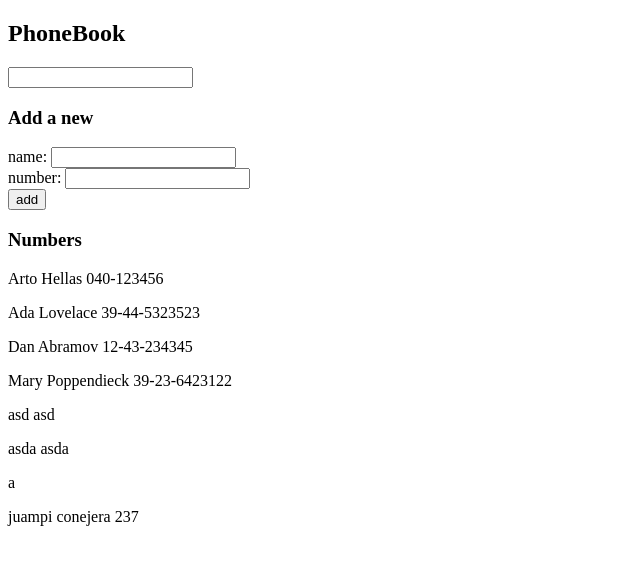
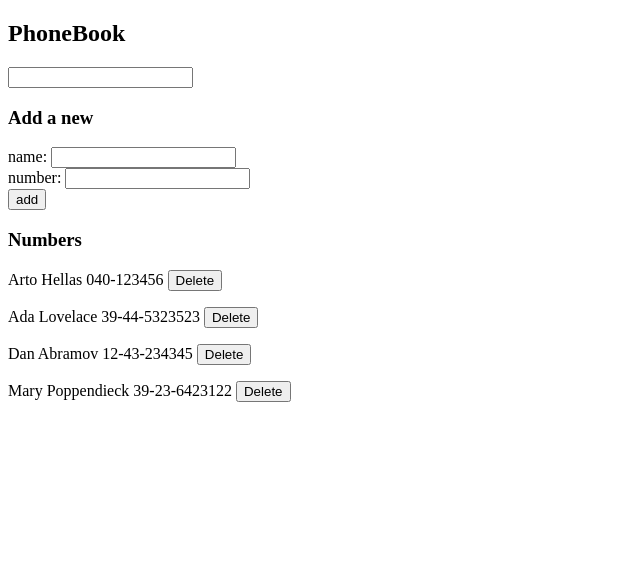
Before and after one commit to JuampiConejera/FullStackOpen, a React (Vite) app in the folder part2/thePhonebook/: page / in a window 1280 px wide. Shown: the top 564 px of the page, without its empty margins (0-640 px from the left). Built offline with nearby package versions, Linux system fonts and the light colour scheme; data requests are answered from the project's data file.

Commit message:
NOT FINISHED 2.14

```diff
--- a/part2/thePhonebook/db.json
+++ b/part2/thePhonebook/db.json
@@ -19,26 +19,6 @@
       "name": "Mary Poppendieck",
       "number": "39-23-6423122",
       "id": "4"
-    },
-    {
-      "id": "77a7",
-      "name": "asd",
-      "number": "asd"
-    },
-    {
-      "id": "7f9c",
-      "name": "asda",
-      "number": "asda"
-    },
-    {
-      "id": "1d84",
-      "name": "a",
-      "number": ""
-    },
-    {
-      "id": "0660",
-      "name": "juampi conejera",
-      "number": "237"
     }
   ]
 }
--- a/part2/thePhonebook/src/App.jsx
+++ b/part2/thePhonebook/src/App.jsx
@@ -19,6 +19,13 @@ const App = () => {
       })
   }, [])
 
+  const handleDelete = (id) => {
+    listService
+      .deletePerson(id)
+      .then(() => {
+      })
+  }
+
   return (
     <div>
       <h2>PhoneBook</h2>
@@ -26,7 +33,7 @@ const App = () => {
       <h3>Add a new</h3>
       <PersonForm newName={newName} setNewName={setNewName} newNumber={newNumber} setNewNumber={setNewNumber} persons={persons} setPersons={setPersons} />
       <h3>Numbers</h3>
-      <Persons persons={persons} filter={filter} />
+      <Persons persons={persons} filter={filter} handleDelete={handleDelete} />
     </div>
   )
 }
--- a/part2/thePhonebook/src/components/List.jsx
+++ b/part2/thePhonebook/src/components/List.jsx
@@ -1,5 +1,10 @@
-export const List = ({ person }) => {
+export const List = ({ person, handleDelete }) => {
+    const deleter = () => {
+        if(window.confirm(`Delete ${person.name}?`)) {
+            handleDelete(person.id)
+        }
+    }
     return (
-            <p>{person.name}    {person.number}</p>
+            <p>{person.name}    {person.number} <button onClick={deleter}>Delete</button></p>
     )
 }
--- a/part2/thePhonebook/src/components/Persons.jsx
+++ b/part2/thePhonebook/src/components/Persons.jsx
@@ -1,12 +1,12 @@
 import { List } from './List'
-export const Persons = ( {persons, filter}) => {
+export const Persons = ( {persons, filter, handleDelete}) => {
     const personsToShow = persons.filter(persons =>
         persons.name.toLowerCase().includes(filter.toLowerCase())
     )
     return (
         <div>
             {personsToShow.map(persons =>
-                <List key={persons.name} person={persons} />
+                <List key={persons.name} person={persons} handleDelete={handleDelete}/>
             )}
         </div>
     )
--- a/part2/thePhonebook/src/services/ListNumbers.js
+++ b/part2/thePhonebook/src/services/ListNumbers.js
@@ -10,7 +10,13 @@ const create = newObject => {
   return axios.post(baseUrl, newObject)
 }
 
+const deletePerson = (id) => {
+  axios.delete(`${baseUrl}/${id}`)
+  return console.log(getAll())
+}
+
 export default {
   getAll: getAll,
-  create: create
+  create: create,
+  deletePerson: deletePerson
 }
```
